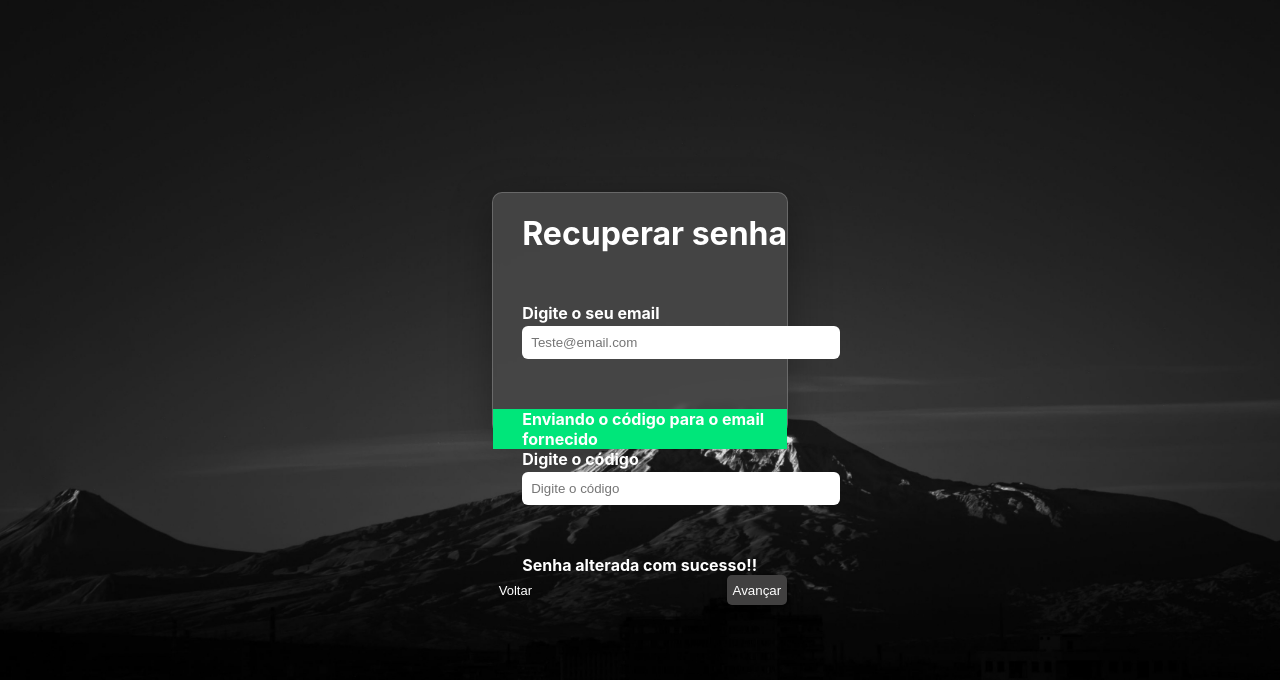
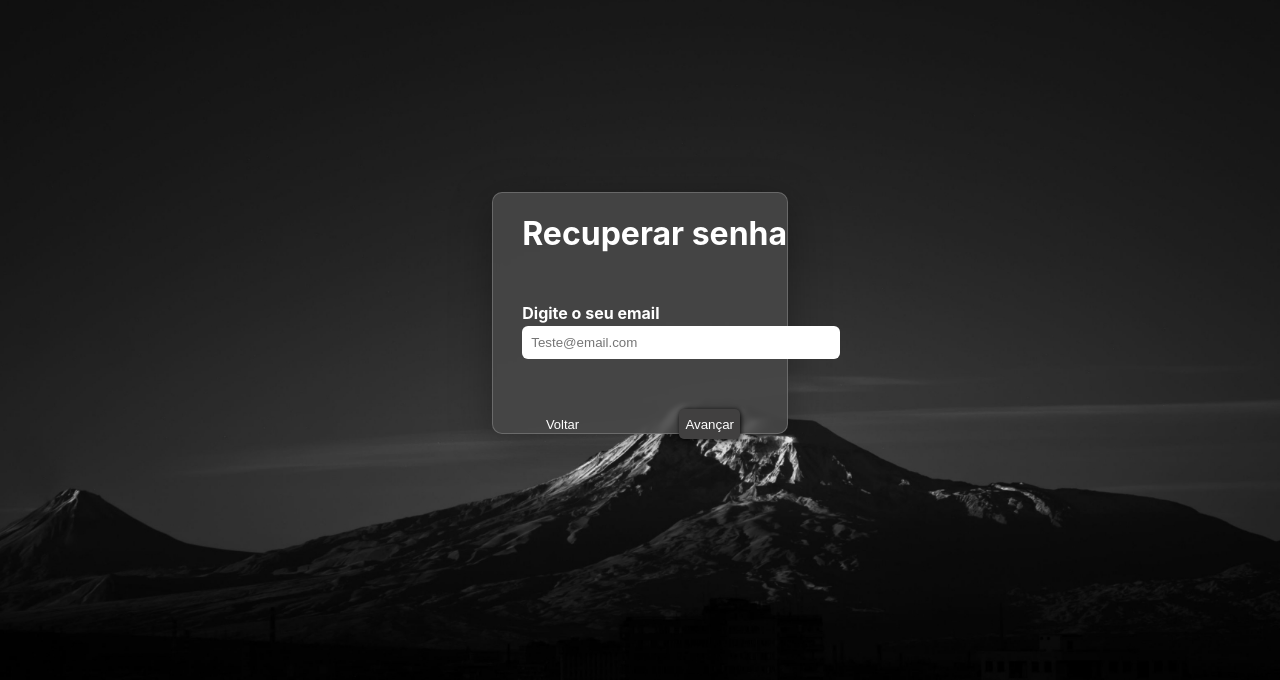
Before and after one commit to Levss30/todo-app-react-frontend, a React (Create React App) app: page /forgot-password in a window 1280 px wide. Both pictures are taken after a click on the button "Avançar". Shown: the top 680 px of the page. Built offline with nearby package versions, Linux system fonts and the light colour scheme.

Commit message:
Refactor SenhaPage

```diff
--- a/src/Components/senha-page/SenhaPage.jsx
+++ b/src/Components/senha-page/SenhaPage.jsx
@@ -26,7 +26,7 @@ const SenhaPage = () => {
                 </label>
               </div>
               </div>
-
+{/*
               <div className='step'>
                 <div className={`step ${step === 2 && "active"}`}>
                   <div className='wrapper-input-item'>
@@ -51,11 +51,11 @@ const SenhaPage = () => {
                 <label>Senha alterada com sucesso!!</label>
                   </div>
                 </div>
-              </div>
+              </div> */}
 
               <div className='wrapper-input-button'>
-              <button className='returnBtn' simple style={{display: `${step > 1 ? 'block' : 'none'}`, marginRight: 'auto'}} onClick={(e) => {setStep(step - 1); e.preventDefault()}}>Voltar</button>
-              <button className='nextBtn' style={{display: `${step < 4 ? 'block' : 'none'}`, marginLeft: 'auto'}} onClick={(e) => {setStep(step + 1); e.preventDefault()}}>Avançar</button>
+              <button className='returnBtn' style={{display: `${step > 1 ? 'block' : 'none'}`}} onClick={(e) => {setStep(step - 1); e.preventDefault()}}>Voltar</button>
+              <button className='nextBtn' style={{display: `${step < 4 ? 'block' : 'none'}`}} onClick={(e) => {setStep(step + 1); e.preventDefault()}}>Avançar</button>
               </div>
               </div>
             </div>
```
